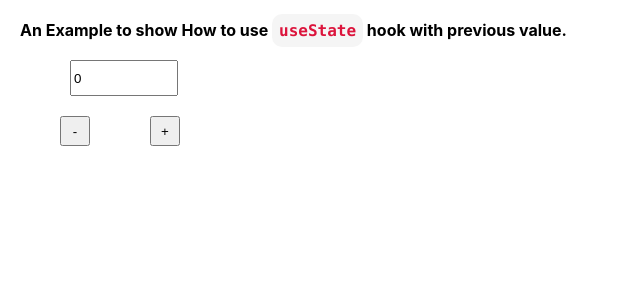
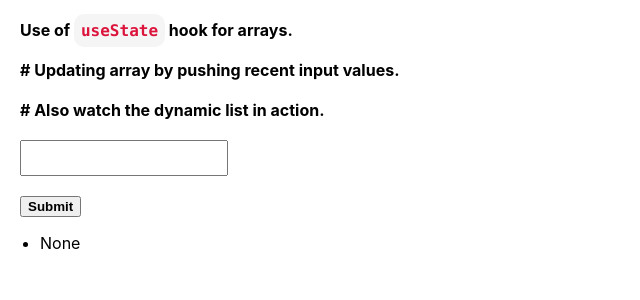
Before and after one commit to ysayyed/ReactHooks, a React (Create React App) app: page / in a window 1280 px wide. Shown: the top 300 px of the page, without its empty margins (0-640 px from the left). Built offline with nearby package versions, Linux system fonts and the light colour scheme.

Commit message:
Feat: Addition in useState

```diff
--- a/src/App.js
+++ b/src/App.js
@@ -3,12 +3,22 @@ import styled from 'styled-components'
 import UseStateHook from '../src/components/useStateExamples/UseStateHook'
 import UseStateHookChildToParent from './components/useStateExamples/UseStateHookChildToParent'
 import UseStateHookPrevValue from './components/useStateExamples/UseStateHookPrevValue'
+import UseStateHookArray from './components/useStateExamples/UseStateHookArray'
 
 const Paragraph = styled.p`
 	margin: 20px 0 0 20px;
 `;
 
 function App() {
+  return (
+    <>
+      <UseStateHookArray />
+    </>
+  )
+}
+
+export default App;
+
 
 // ***************************************************************
 // Uncomment following return block to use UseStateHook component:
@@ -35,10 +45,11 @@ function App() {
 //   </div>
 // );
 
-    return(
-      <UseStateHookPrevValue/>
-    )
+// ****************************************************************************
+// Uncomment following return block to use UseStateHookPrevValue component:
+// ****************************************************************************
 
-}
 
-export default App;
+// return (
+//   <UseStateHookPrevValue />
+// )
--- /dev/null
+++ b/src/components/useStateExamples/UseStateHookArray.js
@@ -0,0 +1,55 @@
+import { useState } from "react";
+import styled from "styled-components";
+
+const Input = styled.input`
+	height: 30px;
+	width: 200px;
+	margin: 20px 0 0 20px;
+
+	&:focus{
+		background-color: aliceblue;
+	}
+`;
+
+const Code = styled.code`
+    background: whitesmoke;
+    padding: 7px;
+    color: crimson;
+    font-weight: bolder;
+    border-radius: 10px;
+`
+const Paragraph = styled.p`
+	margin: 20px 0 0 20px;
+    font-weight: bold;
+`
+
+const Button = styled.button`
+	margin: 20px 0 0 20px;
+    font-weight: bold;
+`
+
+
+export default function UseStateHookArray() {
+	const [array, setArray] = useState([])
+	const [val, setVal] = useState()
+
+	function inputHandler(event) {
+		setVal(event.target.value)
+	}
+	function arrayHandler() {
+		setArray([...array, val])
+	}
+	return (
+		<>
+			<Paragraph>Use of <Code>useState</Code> hook for arrays.</Paragraph>
+			<Paragraph># Updating array by pushing recent input values. </Paragraph>
+			<Paragraph># Also watch the dynamic list in action.</Paragraph>
+			<Input type="text" onChange={inputHandler} />
+			<br />
+			<Button onClick={arrayHandler}>Submit</Button> <br />
+			<ul>
+				{array.length > 0 ? array.map(item => <li>{item}</li>) : <li>None</li>}
+			</ul>
+		</>
+	)
+}
```
Lines whose indentation alone changed are shown as unchanged.
